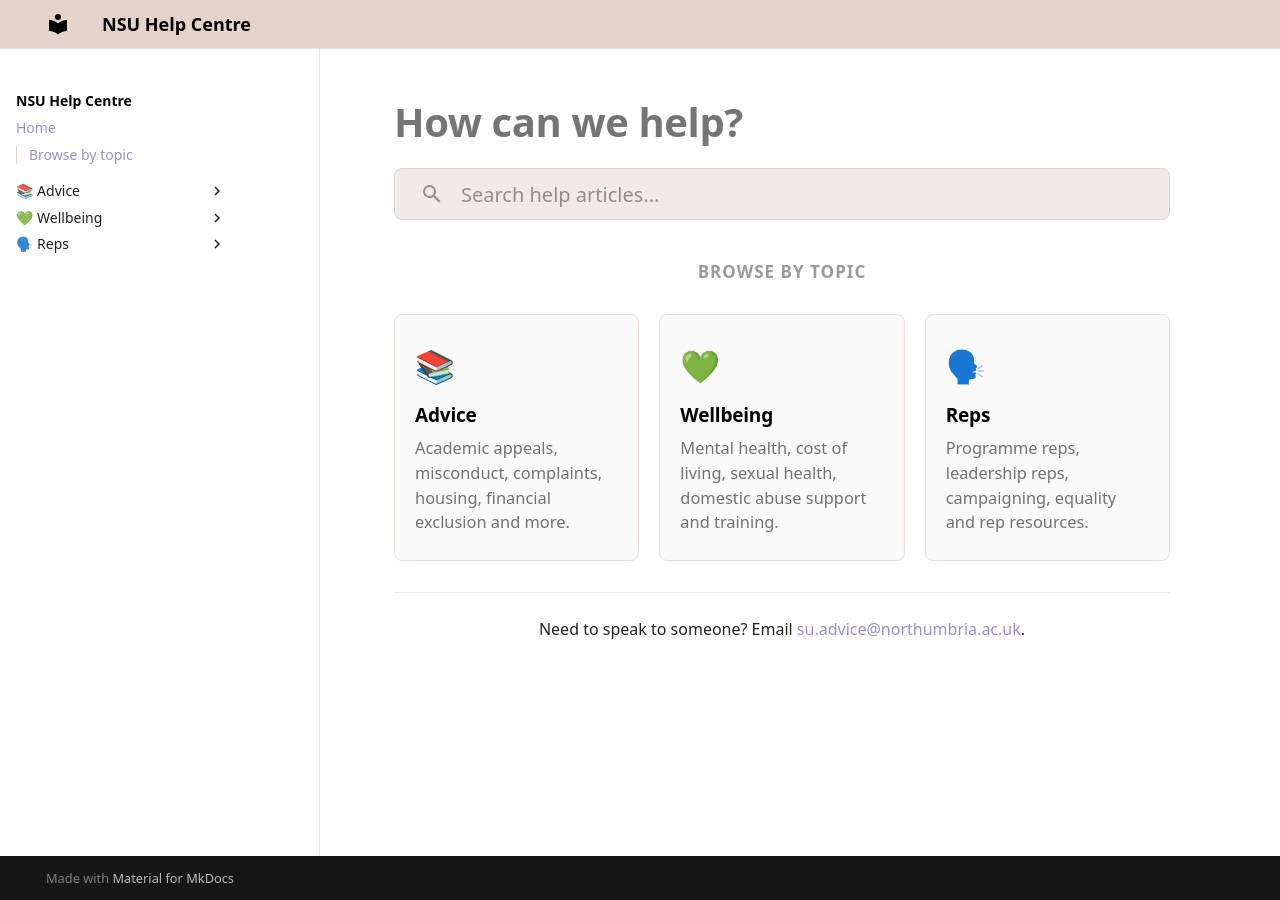
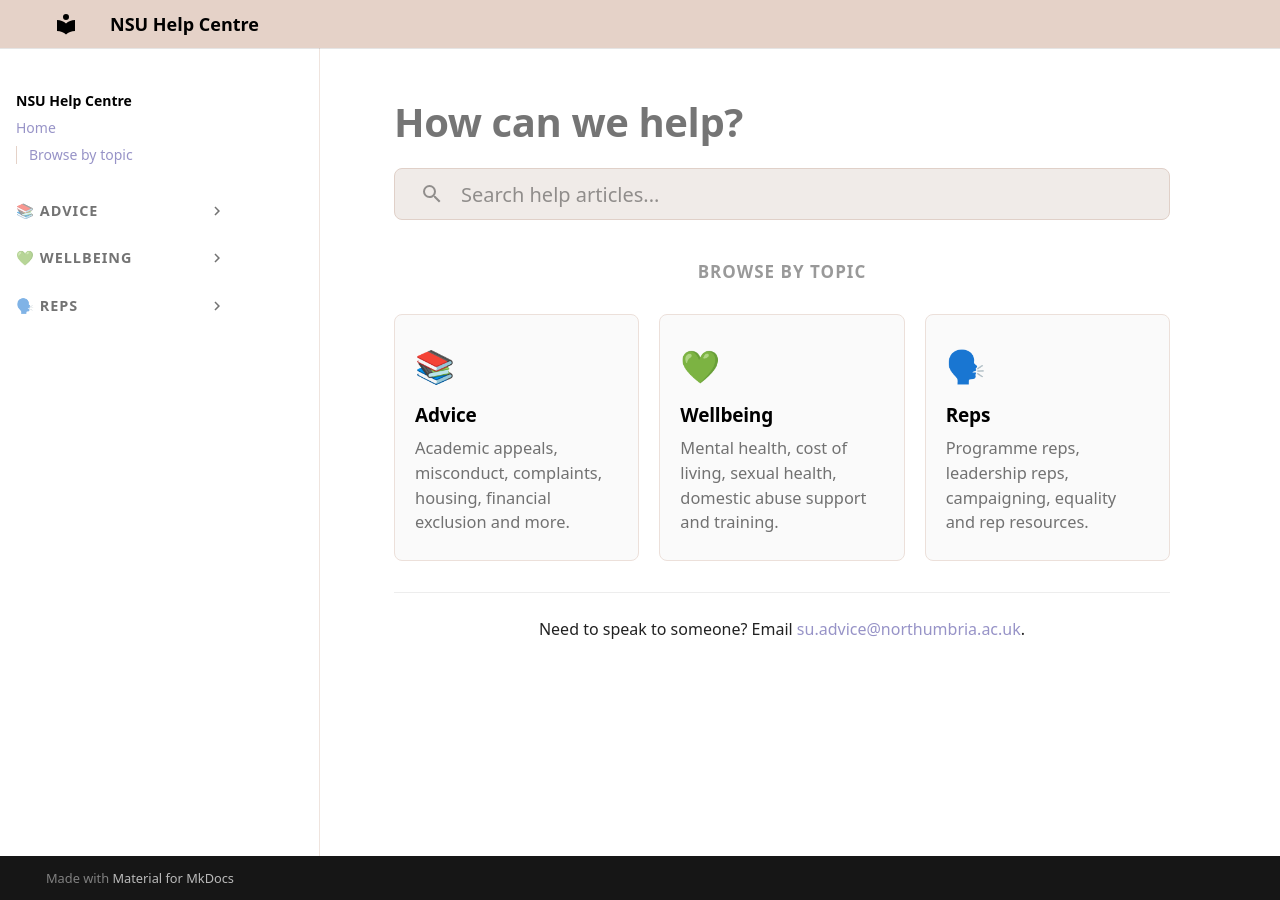
Before and after one commit to northumbriasu/nsu-help-centre, an MkDocs documentation site: the page built from docs/index.md, in a window 1280 px wide. Built offline with MkDocs 1.6.1 and Material for MkDocs 9.7.7, drawn with Linux system fonts in a browser that asks for light colours; some web fonts are replaced.

Commit message:
Add read time, uppercase sidebar headers, header alignment

```diff
--- a/docs/javascripts/extra.js
+++ b/docs/javascripts/extra.js
@@ -1,10 +1,11 @@
 document.addEventListener('DOMContentLoaded', function () {
   var isHomepage = !!document.querySelector('.nsu-hero-search-target');
 
-  // ── Copy link button (article pages only) ────────────────
+  // ── Copy link button + read time (article pages only) ───────
   if (!isHomepage) {
     var h1 = document.querySelector('.md-content__inner > h1');
     if (h1) {
+      // Copy link button
       var btn = document.createElement('button');
       btn.className = 'nsu-copy-link';
       btn.title = 'Copy link to this page';
@@ -20,6 +21,17 @@
         });
       });
       h1.appendChild(btn);
+
+      // Read time
+      var articleEl = document.querySelector('.md-content__inner');
+      if (articleEl) {
+        var words = (articleEl.innerText || '').trim().split(/\s+/).length;
+        var mins  = Math.max(1, Math.ceil(words / 200));
+        var meta  = document.createElement('p');
+        meta.className = 'nsu-read-time';
+        meta.textContent = mins + ' min read';
+        h1.insertAdjacentElement('afterend', meta);
+      }
     }
   }
 
--- a/docs/stylesheets/extra.css
+++ b/docs/stylesheets/extra.css
@@ -366,6 +366,59 @@
   margin: 0;
 }
 
+/* ── Read time ──────────────────────────────────────────── */
+.nsu-read-time {
+  font-size: 0.8rem;
+  color: rgba(0, 0, 0, 0.38);
+  margin: -0.5rem 0 1.5rem;
+  letter-spacing: 0.02em;
+}
+
+/* ── Sidebar top-level section headers ──────────────────── */
+.md-nav--primary > .md-nav__list > .md-nav__item--nested > .md-nav__link {
+  text-transform: uppercase;
+  font-weight: 700;
+  font-size: 0.72rem;
+  letter-spacing: 0.07em;
+  color: rgba(0, 0, 0, 0.55);
+  padding-top: 1rem;
+}
+
+.md-nav--primary > .md-nav__list > .md-nav__item--nested > .md-nav__link:hover {
+  color: var(--nsu-purple);
+}
+
+/* ── Header: draw a divider line aligned with the sidebar ── */
+@media screen and (min-width: 60em) {
+  .md-header {
+    position: relative;
+  }
+
+  .md-header::after {
+    content: '';
+    position: absolute;
+    top: 0;
+    bottom: 0;
+    left: var(--nsu-sidebar-width);
+    width: 1px;
+    background: rgba(229, 210, 200, 0.6);
+    pointer-events: none;
+  }
+
+  /* Left-align logo and title, constrained to sidebar width */
+  .md-header__inner {
+    padding-left: 0;
+  }
+
+  .md-header__button.md-logo {
+    padding-left: 1rem;
+  }
+
+  .md-header__title {
+    padding-right: 1rem;
+  }
+}
+
 /* ── Copy link button ───────────────────────────────────── */
 .md-content__inner > h1 {
   display: flex;
```
